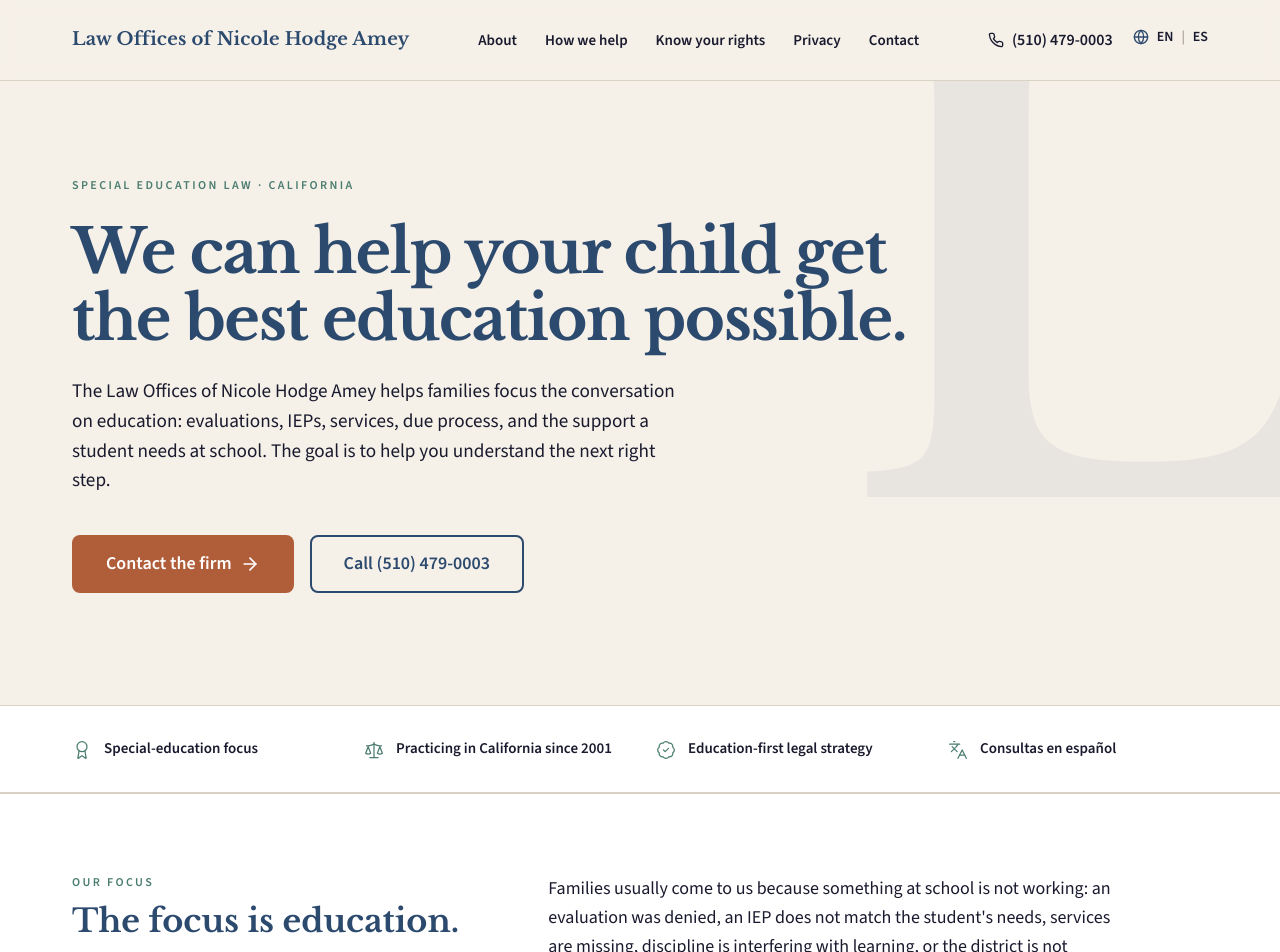
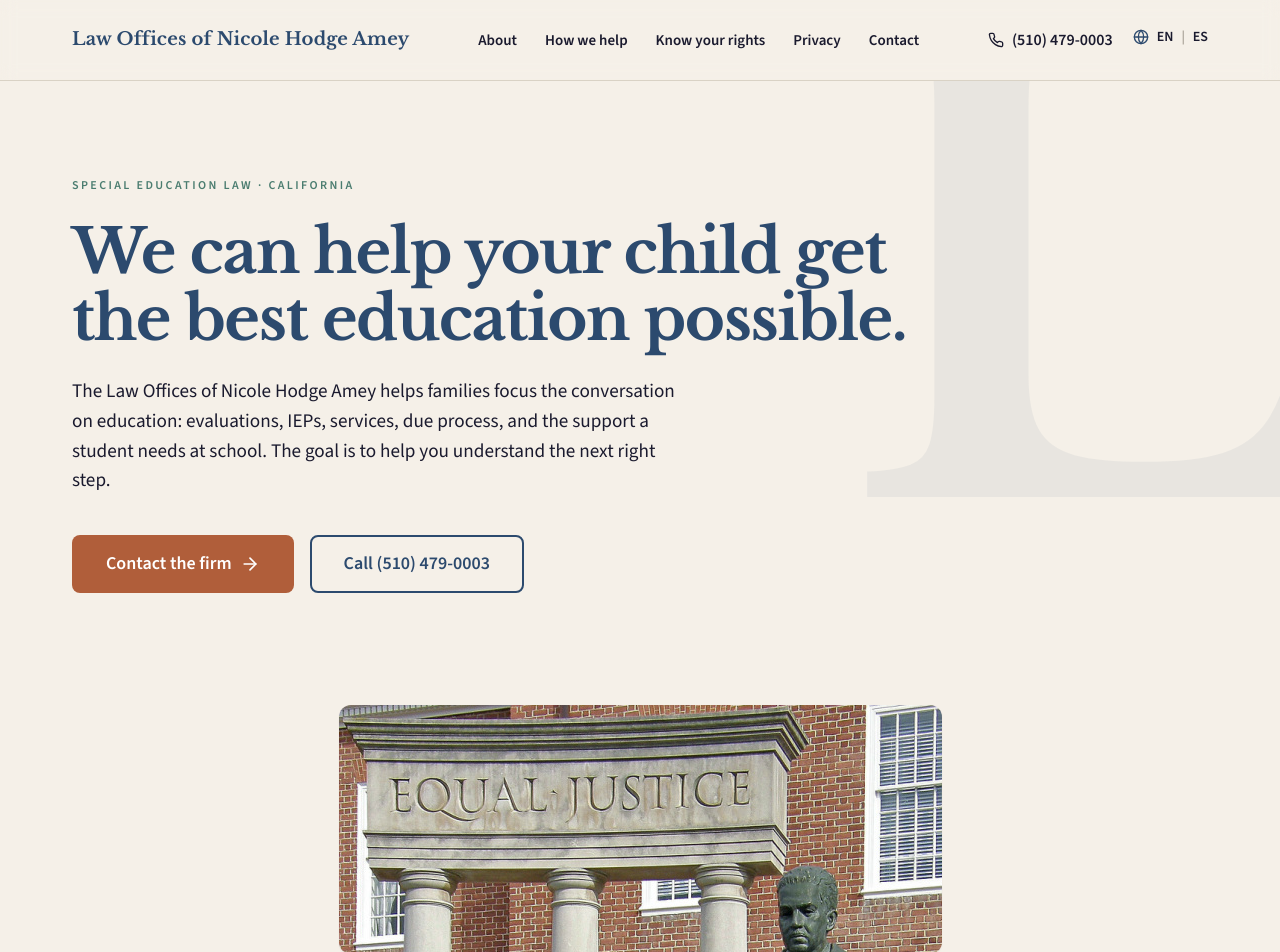
Before and after one commit to marchitectsio/lonha-website, a Next.js app: page / in a window 1280 px wide. Shown: the top 952 px of the page. Built offline with nearby package versions, Linux system fonts and the light colour scheme.

Commit message:
Add Equal Justice header section with image
Added a header section with an image for the Equal Justice banner.

```diff
--- a/app/page.tsx
+++ b/app/page.tsx
@@ -1,4 +1,5 @@
 import type { Metadata } from "next";
+import Image from "next/image";
 import Link from "next/link";
 import SiteFrame from "@/components/SiteFrame";
 import Hero from "@/components/Hero";
@@ -31,6 +32,21 @@ export default function HomePage() {
         primaryCta={{ label: "Contact the firm", href: "/contact" }}
         secondaryCta={{ label: `Call ${SITE.phone}`, href: `tel:${SITE.phoneRaw}` }}
       />
+
+      {/* Original site header banner: EQUAL JUSTICE carved in stone */}
+      <section aria-label="Equal justice" className="bg-[color:var(--surface)] pb-10 md:pb-14">
+        <div className="container-x">
+          <figure className="mx-auto max-w-[603px]">
+            <Image
+              src="/images/equal-justice-header.jpg"
+              alt="EQUAL JUSTICE carved in stone above courthouse columns"
+              width={603}
+              height={249}
+              className="h-auto w-full rounded-xl shadow-sm"
+            />
+          </figure>
+        </div>
+      </section>
 
       <CredibilityStrip
         items={[
```
